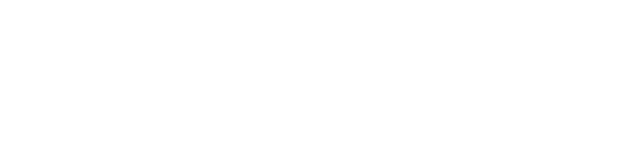
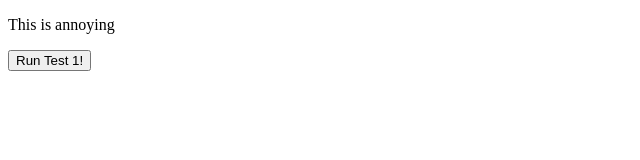
Before and after one commit to Ashley224/art101, a plain HTML site: page experiments/section C/index.html in a window 1280 px wide. Shown: the whole page, without its empty margins (0-640 px from the left). Drawn offline with Linux system fonts and the light colour scheme.

Commit message:
Update index.html

```diff
--- a/experiments/section C/index.html
+++ b/experiments/section C/index.html
@@ -8,7 +8,12 @@
 	<title></title>
 </head>
 <body>
+	<div id="div_1">
+		<p>This is annoying</p>
+		<button>Run Test 1!</button>
 
+
+	</div>
 
 </body>
 </html>
```
